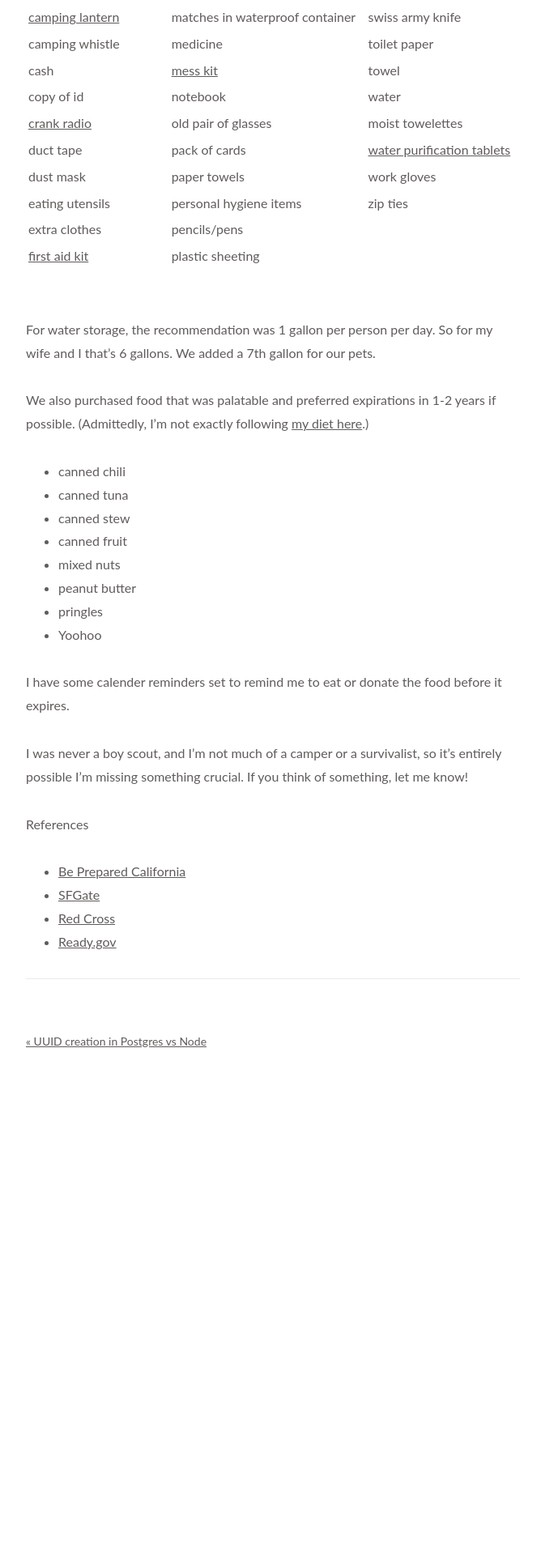
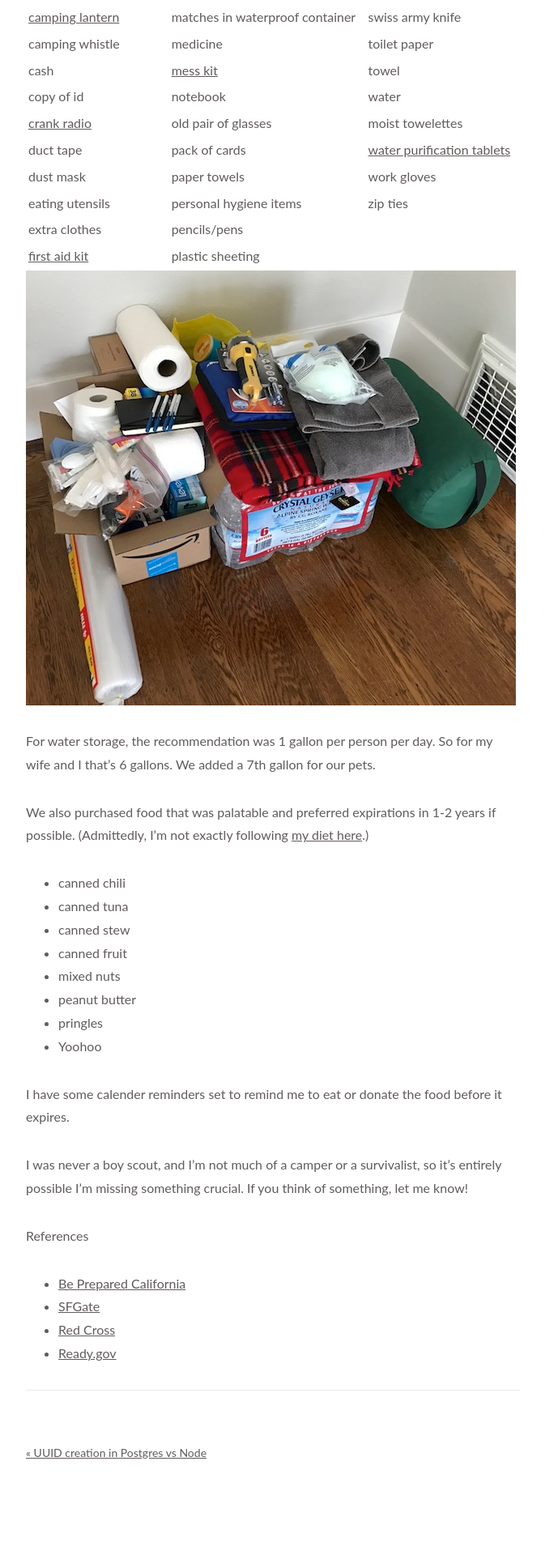
Before and after one commit to newtang/newtang.github.io, a Jekyll site: the page built from _posts/2017-04-15-emergency-supply-kit.markdown, in a window 1280 px wide. Shown: the part 1793-3713 px from the top of the page at 81% size, without its empty margins (303-976 px from the left). Built offline with Jekyll 4.4.1, drawn with Linux system fonts in a browser that asks for light colours; before the commit the page ends 3205 px from its top, so only the background shows below that.

Commit message:
Updated emergency supply post with picture.

```diff
--- a/_posts/2017-04-15-emergency-supply-kit.markdown
+++ b/_posts/2017-04-15-emergency-supply-kit.markdown
@@ -40,7 +40,7 @@ After consulting a few different sources, my whole kit is about 37 compact items
 | extra clothes | pencils/pens | |
 |[first aid kit](https://www.amazon.com/gp/product/B000069EYA/ref=oh_aui_detailpage_o03_s01?ie=UTF8&psc=1) | plastic sheeting | |
 
-<br/>
+![Our Emergency Supply Kit]({{ site.url }}/assets/emergency_supply_kit/kit.jpg)
 
 For water storage, the recommendation was 1 gallon per person per day. So for my wife and I that's 6 gallons. We added a 7th gallon for our pets.
 
```
Also changed, not shown: assets/emergency_supply_kit/kit.jpg (added).
